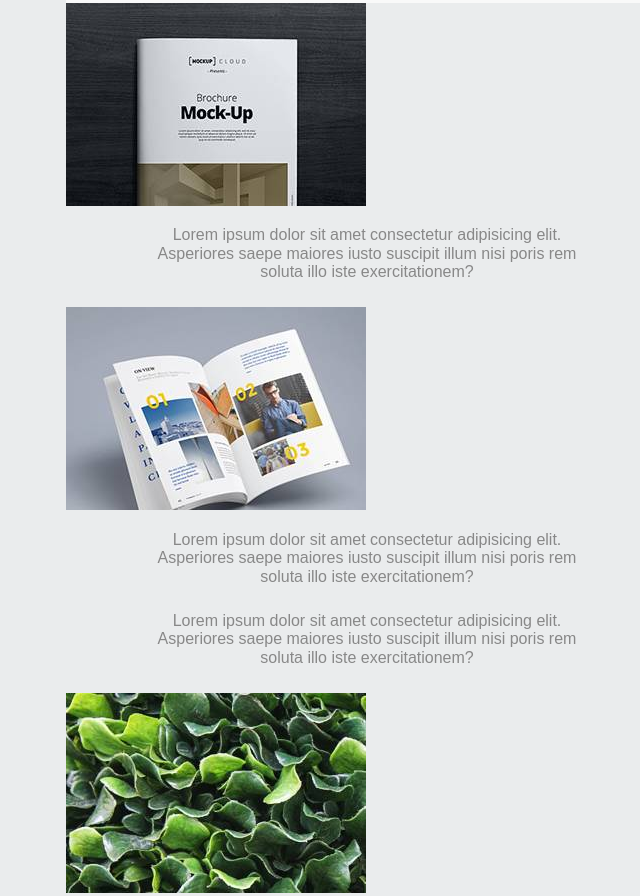
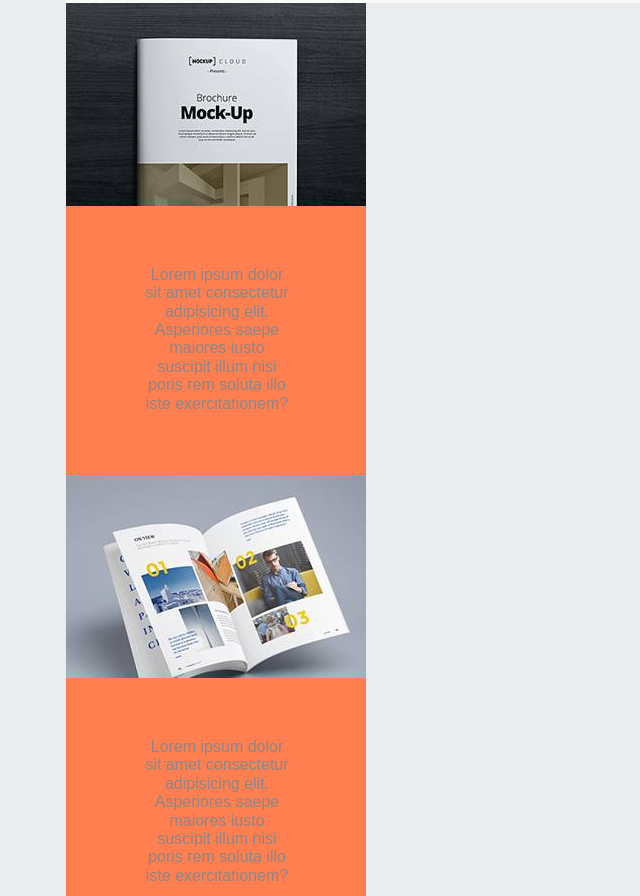
Before and after one commit to vieyraurena/web02-gallery, a website: page index.html in a window 1280 px wide. Shown: the part 1590-2486 px from the top of the page, without its empty margins (274-914 px from the left). Drawn offline with Linux system fonts and the light colour scheme.

Commit message:
Cambio del bloque contentGallery compilado

```diff
--- a/public/styles.css
+++ b/public/styles.css
@@ -417,19 +417,17 @@ p {
     background-color: #40aceb; }
     .content-gallery .link:hover {
       background-color: #3190c7; }
+  .content-gallery img {
+    width: 50%;
+    display: block;
+    margin: 0; }
+  .content-gallery p {
+    margin: 0; }
 
-.bloque-color ul {
-  margin: 0;
-  padding: 0; }
-
-.bloque-color li {
-  float: left; }
-
-.bloque-color p {
-  margin: 0;
-  width: 180px;
-  padding: 60px 74px 62px 40px;
-  background-color: #0071bd; }
+.content-parrafo {
+  width: 50%;
+  padding: 60px 0 62px 0;
+  background-color: coral; }
 
 .gallery {
   background-color: #333c4d;
```
